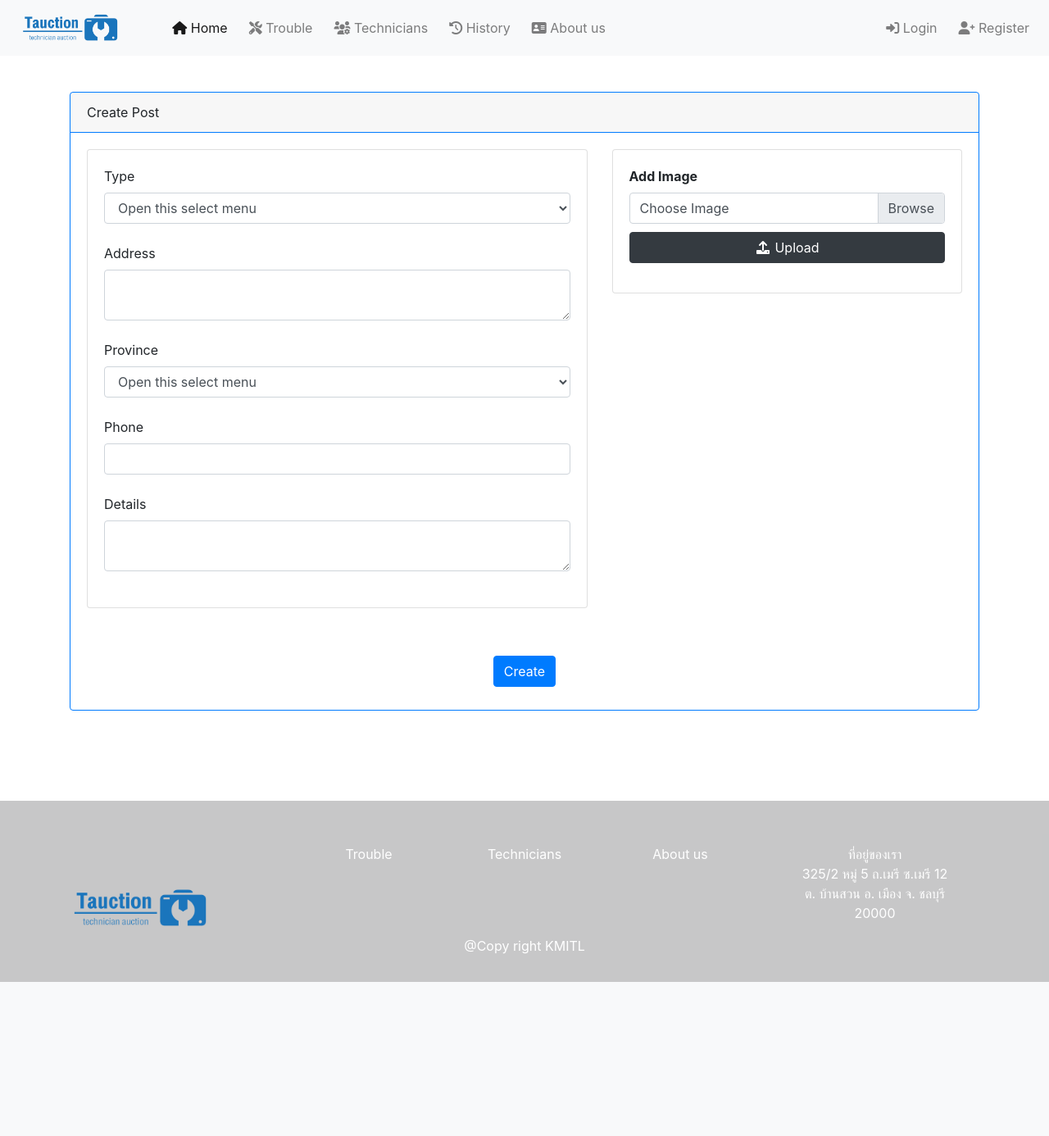
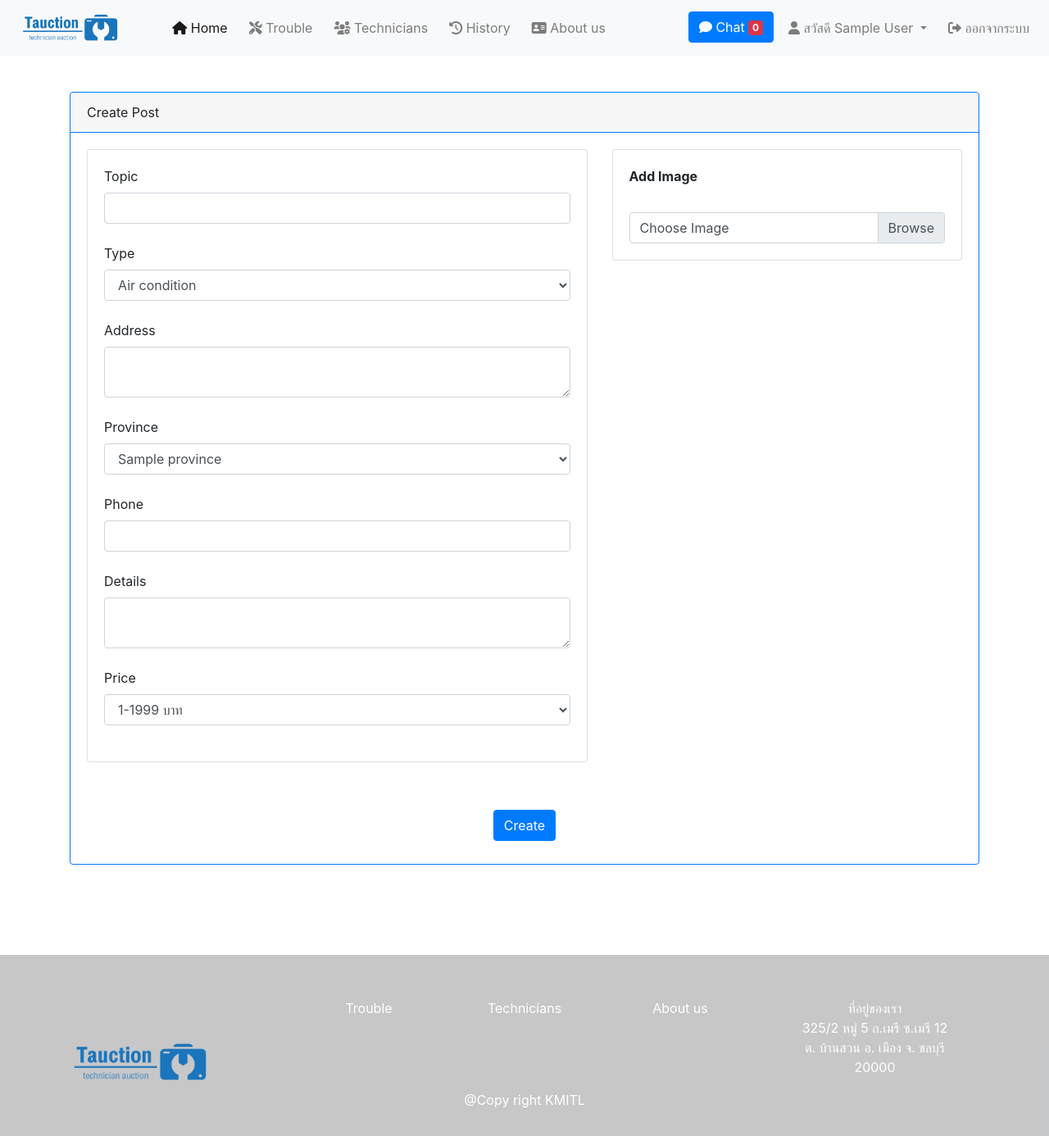
Before and after one commit to theboatnoiiz001/WebTechnician, a PHP site: page /WebTechnician/createPost.php in a window 1280 px wide. Shown: the whole page at 82% size. Before the commit the page ends 1198 px from the top, so only its background shows below. Run offline with PHP 8.4, Linux system fonts and the light colour scheme; the visitor is signed in with stand-in values (Sample User, id 1); tables that the repository leaves empty or names only in its code hold one stand-in row (values such as "Sample post"); some libraries are stand-ins or nearby versions.

Commit message:
Update Create Post

```diff
--- a/api/addpost.php
+++ b/api/addpost.php
@@ -1,4 +1,5 @@
 <?php
+header('Content-Type: application/json; charset=utf-8');
 include("../core/config.php");
 if (!isset($_SESSION['uid'])) {
     $data = [
@@ -19,6 +20,7 @@ if (isset($_POST['type'])) {
         echo json_encode($data, true);
         exit();
     }
+
     $img = $checkImg->fetch();
     if($_POST['type'] == 1 || $_POST['type'] == 2 || $_POST['type'] == 3){
         $post = $connect->prepare("INSERT INTO `posts`(`user_id`, `topic`, `type`, `provinc`, `address`, `phone`, `detail`, `status`, `tech`, `create_at`, `price`) VALUES (?,?,?,?,?,?,?,?,?,?,?)");
--- a/api/comment.php
+++ b/api/comment.php
@@ -1,4 +1,5 @@
 <?php
+header('Content-Type: application/json; charset=utf-8');
 include("../core/config.php");
 if (!isset($_SESSION['uid'])) {
     $data = [
--- a/api/login.php
+++ b/api/login.php
@@ -1,17 +1,18 @@
 <?php
+header('Content-Type: application/json; charset=utf-8');
 include('../core/config.php');
 
 if (!isset($_SESSION['uid'])) {
     if (isset($_POST['email'])) {
         if ($_POST['email'] != "" && $_POST['password'] != "") {
-            $checkuser = $connect->prepare("SELECT `id` FROM `user` WHERE `email` = ? AND `password` = ?");
+            $checkuser = $connect->prepare("SELECT `id` FROM `users` WHERE `email` = ? AND `password` = ?");
             $checkuser->execute([$_POST['email'], $_POST['password']]);
             if ($checkuser->rowCount() != 0) {
                 $getData = $checkuser->fetch();
 
                 $data = [
                     'status' => 200,
-                    'msg' => "success"
+                    'msg' => "Log-in Success"
                 ];
                 $_SESSION['uid'] = $getData['id'];
 
--- a/api/review.php
+++ b/api/review.php
@@ -1,4 +1,5 @@
 <?php
+    header('Content-Type: application/json; charset=utf-8');
     include("../core/config.php");
 
 ?>
--- a/asset/js/app.js
+++ b/asset/js/app.js
@@ -8,10 +8,11 @@ function register(){
 
     if(email != "" && password != "" && name != "" && surname != "" && gender != "" && province != ""){
         $.post("api/register.php",{email:email,password:password,name:name,surname:surname,gender:gender,province:province},function(data){
+            console.log(data.status)
             if(data.status == 200){
                 Swal.fire(
                     'Good job!',
-                    data.message,
+                    data.msg,
                     'success'
                 )
                 setTimeout(function(){
@@ -21,7 +22,7 @@ function register(){
                 Swal.fire({
                     icon: 'error',
                     title: 'Oops...',
-                    text: data.message,
+                    text: data.msg,
                   })
             }
         })
@@ -33,3 +34,38 @@ function register(){
           })
     }
 }
+
+function login(){
+
+    let email = $("#email").val();
+    let password = $("#password").val();
+
+    if(email != "" && password != ""){
+        $.post("api/login.php",{email:email,password:password},function(data){
+            if(data.status == 200){
+                Swal.fire(
+                    'Good job!',
+                    data.msg,
+                    'success'
+                )
+                setTimeout(function(){
+                    window.location = "./";
+                },1000);
+            }else{
+                Swal.fire({
+                    icon: 'error',
+                    title: 'Oops...',
+                    text: data.msg,
+                  })
+            }
+        })
+
+    }else{
+        Swal.fire({
+            icon: 'error',
+            title: 'Oops...',
+            text: 'กรุณากรอกข้อมูลให้ครบถ้วน',
+          })
+    }
+
+}
--- a/core/config.php
+++ b/core/config.php
@@ -16,9 +16,9 @@ $connect->setAttribute(PDO::ATTR_EMULATE_PREPARES, FALSE);
 $website = "http://localhost/WebTechnician";
 $partUpload = "http://localhost/WebTechnician/uploads/";
 if(isset($_SESSION['uid'])){
-    $user = $connect->prepare("SELECT * FROM `users` WHERE `id` = ?");
-    $user->execute([$_SESSION['uid']]);
-    $user = $user->fetch();
+    $member = $connect->prepare("SELECT * FROM `users` WHERE `id` = ?");
+    $member->execute([$_SESSION['uid']]);
+    $member = $member->fetch();
 }
 
 include("function.php");
--- a/createPost.php
+++ b/createPost.php
@@ -1,8 +1,15 @@
+<?php
+include("template/header.php");
+if(!isset($_SESSION['uid'])){
+    header("location:login.php");
+    exit();
+}else{
+    $_SESSION['idpost'] = rand(100000,999999);
+}
+?>
+
 <!DOCTYPE html>
 <html lang="en">
-<?php
-include("template/header.php");
-?>
 
 <body>
     <?php
@@ -19,12 +26,16 @@ include("template/header.php");
                             <div class="col-md-7">
                                 <div class="card cardCenter">
                                     <div class="card-body">
+                                        <label>Topic</label>
+                                        <input type="text" name="topic" id="topic" class="form-control">
+                                        <br>
                                         <label>Type</label>
-                                        <select class="form-control">
-                                            <option selected>Open this select menu</option>
-                                            <option value="1">One</option>
-                                            <option value="2">Two</option>
-                                            <option value="3">Three</option>
+                                        <select class="form-control" id="type">
+                                            <option value="1">Air condition</option>
+                                            <option value="2">Refrigerator</option>
+                                            <option value="3">Drain pipe</option>
+                                            <option value="4">Shower</option>
+                                            <option value="5">Unknow</option>
                                         </select>
                                         <br>
                                         <label>Address</label>
@@ -32,10 +43,13 @@ include("template/header.php");
                                         <br>
                                         <label>Province</label>
                                         <select class="form-control" id="province">
-                                            <option selected>Open this select menu</option>
-                                            <option value="1">One</option>
-                                            <option value="2">Two</option>
-                                            <option value="3">Three</option>
+                                            <?php
+                                                $province = $connect->prepare("SELECT * FROM `provinces`");
+                                                $province->execute();
+                                                while($row = $province->fetch()){
+                                                    echo '<option value="'.$row['code'].'">'.$row['name_en'].'</option>';
+                                                }
+                                            ?>
                                         </select>
                                         <br>
                                         <label>Phone</label>
@@ -44,6 +58,13 @@ include("template/header.php");
                                         <label>Details</label>
                                         <textarea id="details" class="form-control"></textarea>
                                         <br>
+                                        <label>Price</label>
+                                        <select class="form-control" name="price" id="price">
+                                            <option value="1">1-1999 บาท</option>
+                                            <option value="2">2000-4999 บาท</option>
+                                            <option value="3">5000+ บาท</option>
+                                        </select>
+                                        <br>
                                     </div>
                                 </div>
                             </div>
@@ -51,15 +72,14 @@ include("template/header.php");
                                 <div class="card cardCenter">
                                     <div class="card-body">
                                         <label><strong>Add Image</strong></label>
+                                        <div id="imgPost">
+
+                                        </div>
+                                        <br>
                                         <div class="custom-file">
                                             <input type="file" name="files[]" multiple
-                                                class="custom-file-input form-control" id="customFile">
+                                                class="custom-file-input form-control" id="customFile" onchange="uploadFile(this)">
                                             <label class="custom-file-label" for="customFile">Choose Image</label>
-                                        </div>
-                                        <div class="form-group" style="margin-top:10px;">
-                                            <button type="button" name="upload" value="upload" id="upload"
-                                                class="btn btn-block btn-dark"><i class="fa fa-fw fa-upload"></i>
-                                                Upload</button>
                                         </div>
                                     </div>
                                 </div>
@@ -78,6 +98,40 @@ include("template/header.php");
     <?php
         include("template/footer.php");
     ?>
+
+    <script>
+    function uploadFile(emt) {
+        var imagefile = emt.files[0].type;
+        var match = ["image/jpeg", "image/png", "image/jpg"];
+        if (!((imagefile == match[0]) || (imagefile == match[1]) || (imagefile == match[2]))) {
+            Swal.fire({
+                icon: 'error',
+                title: 'Oops...',
+                text: 'ไฟล์รูปภาพผิดพลาด',
+            })
+            return;
+        } else {
+            var formData = new FormData();
+            formData.append('file', emt.files[0]);
+            console.log(emt.files[0])
+            $.ajax({
+                type: "POST",
+                url: "api/upload.php",
+                data: formData,
+                contentType: false,
+                processData: false,
+                success: function(data) {
+                    $("#imgPost").append(renderImg(data))
+                }
+            })
+        }
+
+    }
+
+    function renderImg(id) {
+        return `<img src="<?php echo $website;?>/uploads/${id}.jpg" class="rounded mx-auto d-block mr-1 mb-1" data-action="zoom" height="150px">`;
+    }
+    </script>
 </body>
 
 </html>
--- /dev/null
+++ b/logout.php
@@ -0,0 +1,5 @@
+<?php
+session_start();
+session_destroy();
+header("location:index.php");
+?>
--- a/template/nav.php
+++ b/template/nav.php
@@ -25,12 +25,39 @@
             </li>
         </ul>
         <ul class="navbar-nav ml-md-auto">
+            <?php
+                if(isset($_SESSION['uid'])){
+                    echo'
+                    <li class="nav-item">
+                        <a href="chat.php" class="btn btn-primary text-white">
+                            <i class="fas fa-comment"></i> Chat <span class="badge badge-danger">0</span>
+                        </a>
+                        </li>
+                    <li class="nav-item dropdown">
+                            <a class="nav-link dropdown-toggle" href="#" id="navbarDropdown" role="button" data-toggle="dropdown" aria-haspopup="true" aria-expanded="false">
+                                <i class="fas fa-user"></i> สวัสดี '.$member['name'].'
+                            </a>
+                            <div class="dropdown-menu" aria-labelledby="navbarDropdown">
+                            <a class="dropdown-item" href="#">ตั่งค่าโปรไฟล์</a>
+                            <a class="dropdown-item" href="#">โพสต์ของฉัน</a>
+                            </div>
+                        </li>
+                        <li class="nav-item">
+                            <a class="nav-link" href="logout.php"><i class="fas fa-sign-out-alt"></i> ออกจากระบบ</a>
+                        </li>
+                        ';
+                }else{
+                    ?>
             <li class="nav-item">
                 <a class="nav-link" href="login.php"><i class="fas fa-sign-in-alt"></i> Login</a>
             </li>
             <li class="nav-item">
                 <a class="nav-link" href="register.php"><i class="fas fa-user-plus"></i> Register</a>
             </li>
+            <?php
+                }
+            ?>
+
         </ul>
     </div>
 </nav>
```
Also changed, not shown: api/register.php (+6 -5 lines), api/upload.php (added, +43 -0 lines), login.php (+8 -5 lines), 1 other file.
